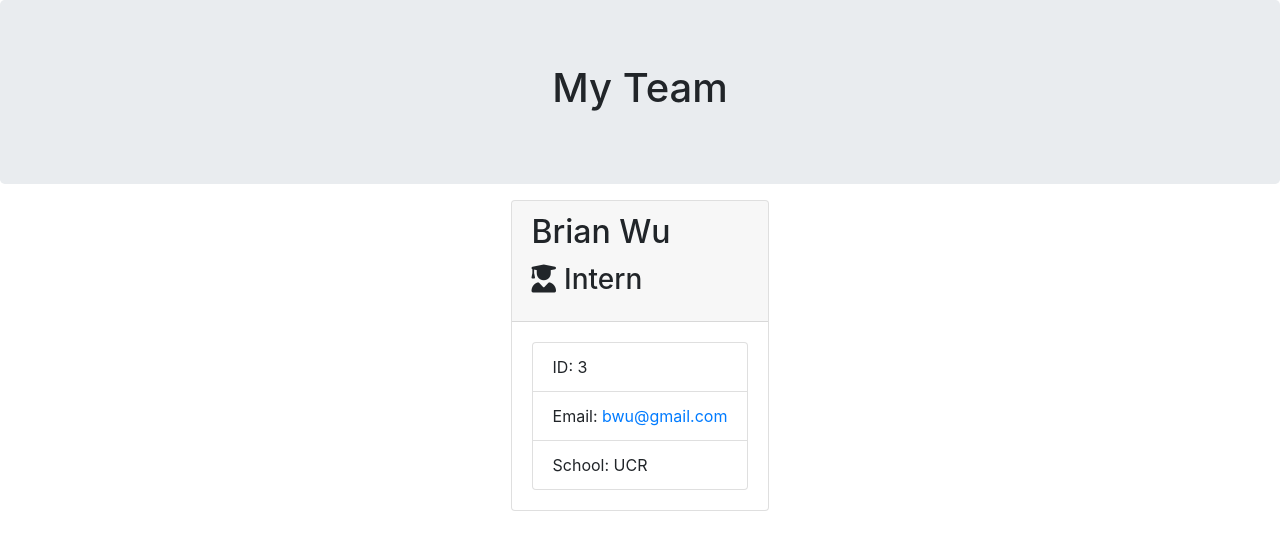
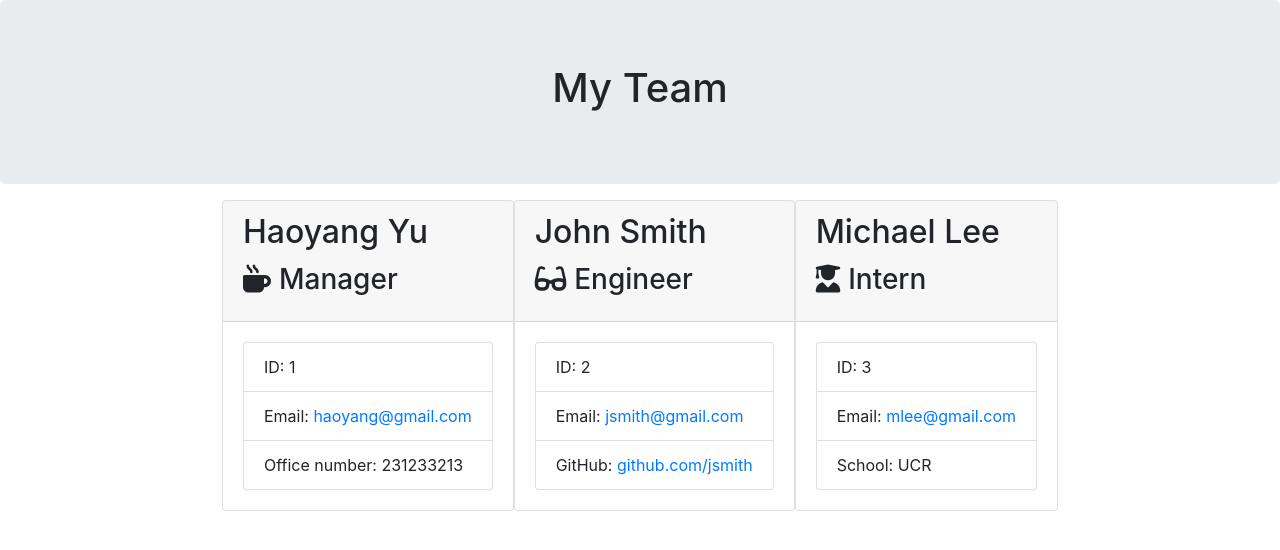
Before and after one commit to hvoyvng/profileGenerator, a website: page output/team.html in a window 1280 px wide. Drawn offline with nearby package versions, Linux system fonts and the light colour scheme.

Commit message:
fixed output

```diff
--- a/output/team.html
+++ b/output/team.html
@@ -8,7 +8,8 @@
     <title>My Team</title>
     <link rel="stylesheet" href="https://stackpath.bootstrapcdn.com/bootstrap/4.3.1/css/bootstrap.min.css"
         integrity="sha384-ggOyR0iXCbMQv3Xipma34MD+dH/1fQ784/j6cY/iJTQUOhcWr7x9JvoRxT2MZw1T" crossorigin="anonymous">
-    <link rel="stylesheet" href="path/to/font-awesome/css/font-awesome.min.css">
+    <link rel="stylesheet" href="style.css">
+    <script src="https://kit.fontawesome.com/c502137733.js"></script>
 </head>
 
 <body>
@@ -24,13 +25,39 @@
             <div class="team-area col-12 d-flex justify-content-center">
                 <div class="card employee-card">
     <div class="card-header">
-        <h2 class="card-title">Brian Wu</h2>
+        <h2 class="card-title">Haoyang Yu</h2>
+        <h3 class="card-title"><i class="fas fa-mug-hot mr-2"></i>Manager</h3>
+    </div>
+    <div class="card-body">
+        <ul class="list-group">
+            <li class="list-group-item">ID: 1</li>
+            <li class="list-group-item">Email: <a href="mailto:haoyang@gmail.com">haoyang@gmail.com</a></li>
+            <li class="list-group-item">Office number: 231233213</li>
+        </ul>
+    </div>
+</div>
+<div class="card employee-card">
+    <div class="card-header">
+        <h2 class="card-title">John Smith</h2>
+        <h3 class="card-title"><i class="fas fa-glasses mr-2"></i>Engineer</h3>
+    </div>
+    <div class="card-body">
+        <ul class="list-group">
+            <li class="list-group-item">ID: 2</li>
+            <li class="list-group-item">Email: <a href="mailto:jsmith@gmail.com">jsmith@gmail.com</a></li>
+            <li class="list-group-item">GitHub: <a href="https://github.com/github.com/jsmith" target="_blank" rel="noopener noreferrer">github.com/jsmith</a></li>
+        </ul>
+    </div>
+</div>
+<div class="card employee-card">
+    <div class="card-header">
+        <h2 class="card-title">Michael Lee</h2>
         <h3 class="card-title"><i class="fas fa-user-graduate mr-2"></i>Intern</h3>
     </div>
     <div class="card-body">
         <ul class="list-group">
             <li class="list-group-item">ID: 3</li>
-            <li class="list-group-item">Email: <a href="mailto:bwu@gmail.com">bwu@gmail.com</a></li>
+            <li class="list-group-item">Email: <a href="mailto:mlee@gmail.com">mlee@gmail.com</a></li>
             <li class="list-group-item">School: UCR</li>
         </ul>
     </div>
```
